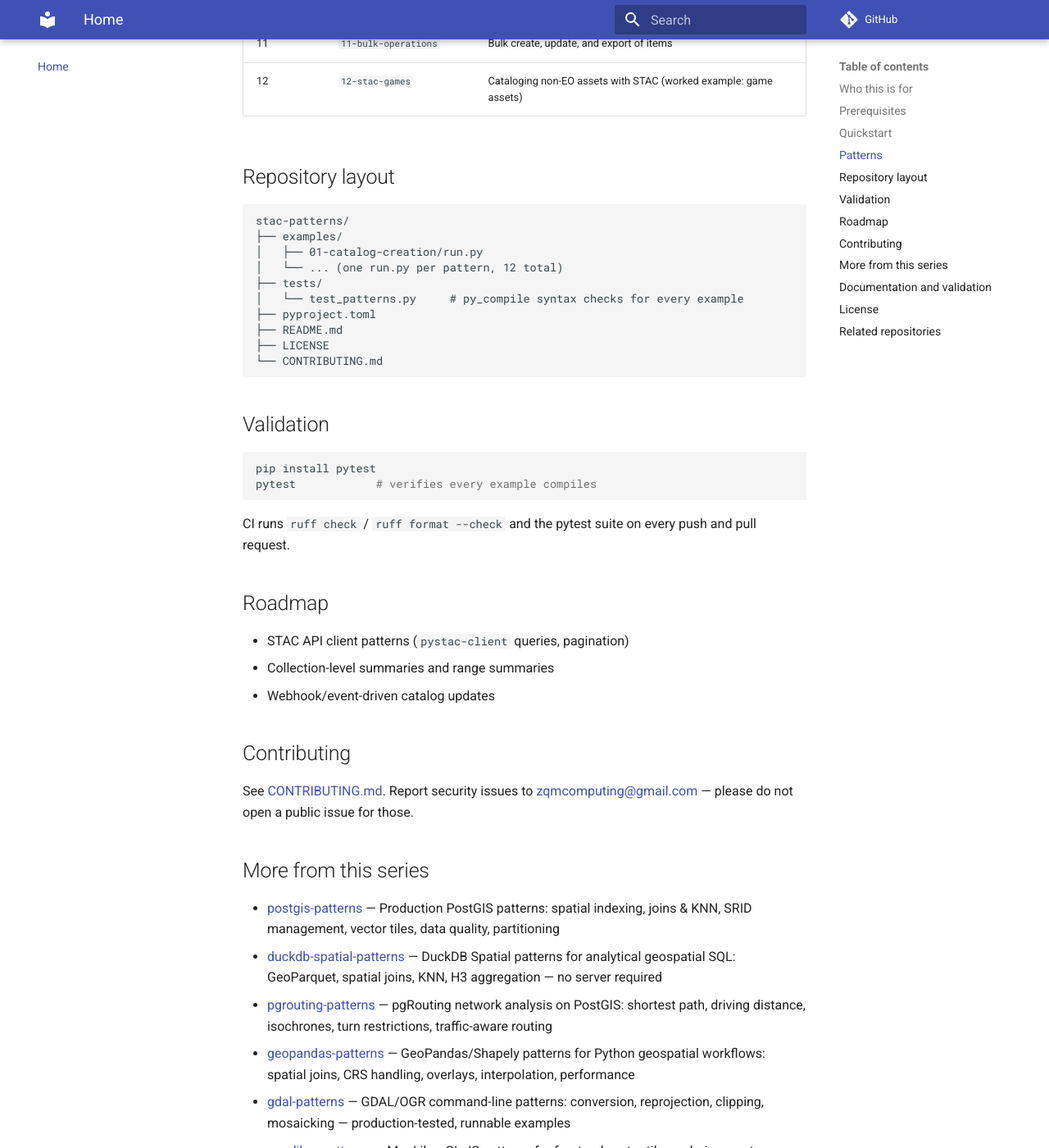
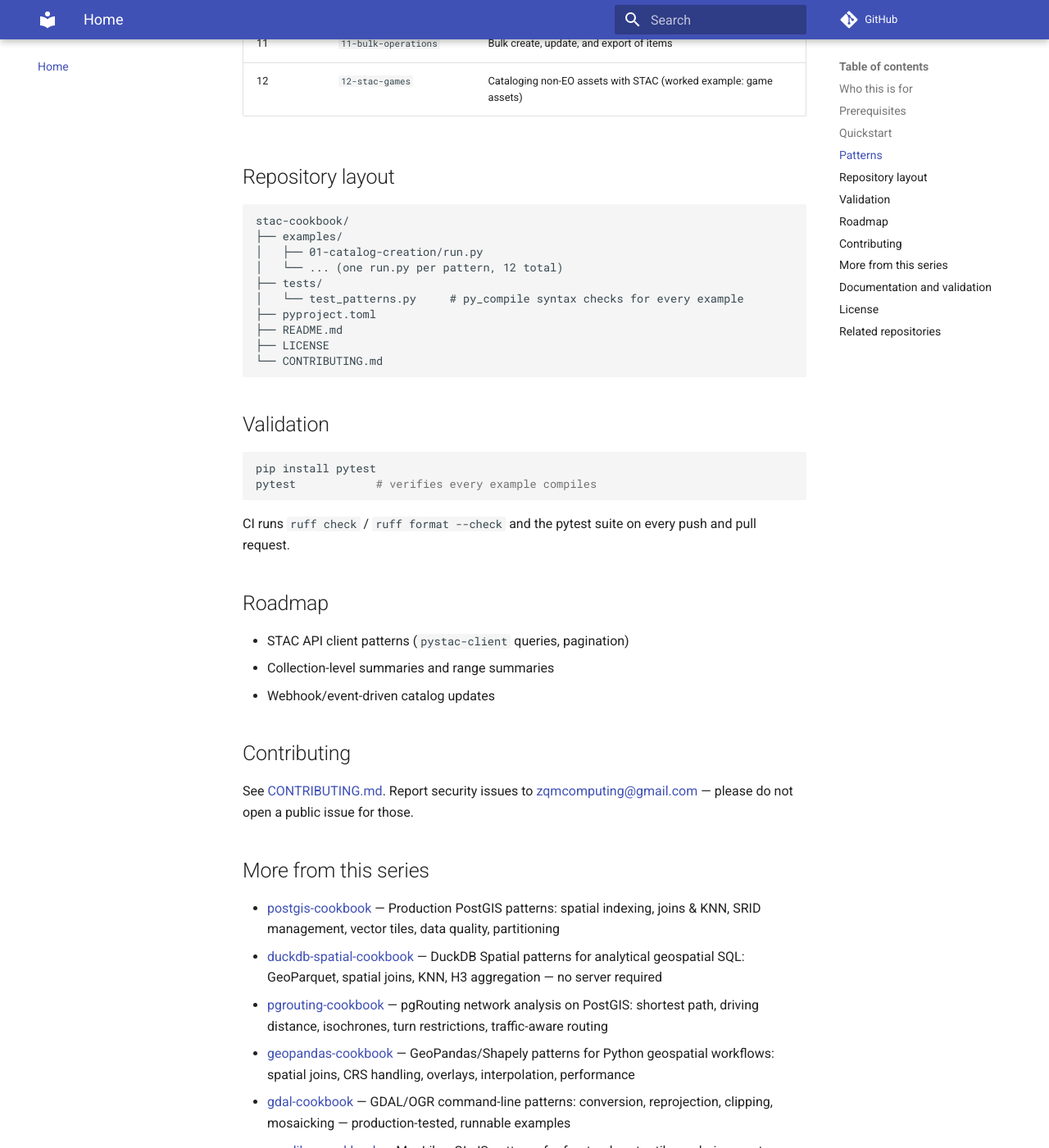
Before and after one commit to ZQM-Computing/stac-cookbook, an MkDocs documentation site: the page built from docs/index.md, in a window 1280 px wide and 1400 px high, scrolled down 1643 px. Shown: the whole window at 82% size. Built offline with MkDocs 1.6.1 and Material for MkDocs 9.7.7, drawn with Linux system fonts in a browser that asks for light colours; comment, search, counter and statistics services are not loaded; some of the changed text lies outside the part shown.

Commit message:
Fix stale *-patterns repo-name refs → *-cookbook

````diff
--- a/docs/index.md
+++ b/docs/index.md
@@ -10,7 +10,7 @@
 <!-- markdownlint-enable MD033 -->
 <!-- ZQM-END -->
 
-[![CI](https://github.com/ZQM-Computing/stac-patterns/actions/workflows/ci.yml/badge.svg)](https://github.com/ZQM-Computing/stac-patterns/actions/workflows/ci.yml)
+[![CI](https://github.com/ZQM-Computing/stac-cookbook/actions/workflows/ci.yml/badge.svg)](https://github.com/ZQM-Computing/stac-cookbook/actions/workflows/ci.yml)
 
 Production-tested STAC patterns for geospatial data discovery — building catalogs, validating items, running search APIs, and wiring STAC metadata into DuckDB analytics and COG serving pipelines.
 
@@ -58,7 +58,7 @@ uvicorn examples/10-stac-api-server/run:app --reload
 ## Repository layout
 
 ```text
-stac-patterns/
+stac-cookbook/
 ├── examples/
 │   ├── 01-catalog-creation/run.py
 │   └── ... (one run.py per pattern, 12 total)
@@ -91,24 +91,24 @@ See [CONTRIBUTING.md](CONTRIBUTING.md). Report security issues to <zqmcomputing@
 
 ## More from this series
 
-- [postgis-patterns](https://github.com/ZQM-Computing/postgis-patterns) — Production PostGIS patterns: spatial indexing, joins & KNN, SRID management, vector tiles, data quality, partitioning
-- [duckdb-spatial-patterns](https://github.com/ZQM-Computing/duckdb-spatial-patterns) — DuckDB Spatial patterns for analytical geospatial SQL: GeoParquet, spatial joins, KNN, H3 aggregation — no server required
-- [pgrouting-patterns](https://github.com/ZQM-Computing/pgrouting-patterns) — pgRouting network analysis on PostGIS: shortest path, driving distance, isochrones, turn restrictions, traffic-aware routing
-- [geopandas-patterns](https://github.com/ZQM-Computing/geopandas-patterns) — GeoPandas/Shapely patterns for Python geospatial workflows: spatial joins, CRS handling, overlays, interpolation, performance
-- [gdal-patterns](https://github.com/ZQM-Computing/gdal-patterns) — GDAL/OGR command-line patterns: conversion, reprojection, clipping, mosaicking — production-tested, runnable examples
-- [maplibre-patterns](https://github.com/ZQM-Computing/maplibre-patterns) — MapLibre GL JS patterns for frontend vector tile rendering: custom layers, 3D terrain, performance tuning, interactive maps
-- [cog-patterns](https://github.com/ZQM-Computing/cog-patterns) — Cloud Optimized GeoTIFF patterns: creation, validation, TiTiler serving, xarray integration, performance benchmarking
-- [geoparquet-patterns](https://github.com/ZQM-Computing/geoparquet-patterns) — GeoParquet patterns for columnar geospatial analytics: partitioning, predicate pushdown, DuckDB/Spark integration
-- [h3-patterns](https://github.com/ZQM-Computing/h3-patterns) — H3 hexagonal grid patterns: indexing, aggregation, visualization, grid comparisons, performance benchmarks
+- [postgis-cookbook](https://github.com/ZQM-Computing/postgis-cookbook) — Production PostGIS patterns: spatial indexing, joins & KNN, SRID management, vector tiles, data quality, partitioning
+- [duckdb-spatial-cookbook](https://github.com/ZQM-Computing/duckdb-spatial-cookbook) — DuckDB Spatial patterns for analytical geospatial SQL: GeoParquet, spatial joins, KNN, H3 aggregation — no server required
+- [pgrouting-cookbook](https://github.com/ZQM-Computing/pgrouting-cookbook) — pgRouting network analysis on PostGIS: shortest path, driving distance, isochrones, turn restrictions, traffic-aware routing
+- [geopandas-cookbook](https://github.com/ZQM-Computing/geopandas-cookbook) — GeoPandas/Shapely patterns for Python geospatial workflows: spatial joins, CRS handling, overlays, interpolation, performance
+- [gdal-cookbook](https://github.com/ZQM-Computing/gdal-cookbook) — GDAL/OGR command-line patterns: conversion, reprojection, clipping, mosaicking — production-tested, runnable examples
+- [maplibre-cookbook](https://github.com/ZQM-Computing/maplibre-cookbook) — MapLibre GL JS patterns for frontend vector tile rendering: custom layers, 3D terrain, performance tuning, interactive maps
+- [cog-cookbook](https://github.com/ZQM-Computing/cog-cookbook) — Cloud Optimized GeoTIFF patterns: creation, validation, TiTiler serving, xarray integration, performance benchmarking
+- [geoparquet-cookbook](https://github.com/ZQM-Computing/geoparquet-cookbook) — GeoParquet patterns for columnar geospatial analytics: partitioning, predicate pushdown, DuckDB/Spark integration
+- [h3-cookbook](https://github.com/ZQM-Computing/h3-cookbook) — H3 hexagonal grid patterns: indexing, aggregation, visualization, grid comparisons, performance benchmarks
 - [qgis-resources](https://github.com/ZQM-Computing/qgis-resources) — QGIS expressions, PyQGIS snippets, Processing scripts, styles, and QField field-collection guides
 - [geospatial-api-reference](https://github.com/ZQM-Computing/geospatial-api-reference) — OGC API – Features reference implementation with FastAPI and PostGIS backends
-- [ollama-fleet-patterns](https://github.com/ZQM-Computing/ollama-fleet-patterns) — Ollama fleet operations: model management, health checks, load-spreading, VRAM budgeting, dependency-light RAG
+- [ollama-fleet-cookbook](https://github.com/ZQM-Computing/ollama-fleet-cookbook) — Ollama fleet operations: model management, health checks, load-spreading, VRAM budgeting, dependency-light RAG
 - [proxmox-ceph-operations](https://github.com/ZQM-Computing/proxmox-ceph-operations) — Proxmox VE + Ceph operations runbooks: health checks, backup discipline, OSD replacement, upgrade checklists
-- [geospatial-patterns](https://github.com/ZQM-Computing/geospatial-patterns) — Umbrella index for all ZQM geospatial pattern repos
+- [geospatial-cookbooks](https://github.com/ZQM-Computing/geospatial-cookbooks) — Umbrella index for all ZQM geospatial pattern repos
 
 ## Documentation and validation
 
-For setup instructions, reproducible examples, data provenance, CRS/SRID assumptions, security guidance, and dependency labels, follow the [ZQM geospatial repository documentation standard](https://github.com/ZQM-Computing/geospatial-patterns/blob/main/docs/repository-documentation-standard.md).
+For setup instructions, reproducible examples, data provenance, CRS/SRID assumptions, security guidance, and dependency labels, follow the [ZQM geospatial repository documentation standard](https://github.com/ZQM-Computing/geospatial-cookbooks/blob/main/docs/repository-documentation-standard.md).
 
 The configured CI workflow is the source of truth for automated checks. A passing workflow establishes only that its checks passed for that commit; it does not certify production deployment or prove that every dependency and operating environment was covered.
 
@@ -118,13 +118,13 @@ MIT — see LICENSE file.
 
 ## Related repositories
 
-- [ZQM Geospatial Patterns](https://github.com/ZQM-Computing/geospatial-patterns) — umbrella index of all geospatial pattern repos
-- [postgis-patterns](https://github.com/ZQM-Computing/postgis-patterns) — production PostGIS patterns & best practices
-- [duckdb-spatial-patterns](https://github.com/ZQM-Computing/duckdb-spatial-patterns) — DuckDB Spatial patterns for analytical geospatial SQL
+- [ZQM Geospatial Patterns](https://github.com/ZQM-Computing/geospatial-cookbooks) — umbrella index of all geospatial pattern repos
+- [postgis-cookbook](https://github.com/ZQM-Computing/postgis-cookbook) — production PostGIS patterns & best practices
+- [duckdb-spatial-cookbook](https://github.com/ZQM-Computing/duckdb-spatial-cookbook) — DuckDB Spatial patterns for analytical geospatial SQL
 - [geospatial-api-reference](https://github.com/ZQM-Computing/geospatial-api-reference) — OGC API - Features with FastAPI + PostGIS
 - [qgis-resources](https://github.com/ZQM-Computing/qgis-resources) — QGIS expressions, PyQGIS, styles, and QField guides
 - [proxmox-ceph-operations](https://github.com/ZQM-Computing/proxmox-ceph-operations) — Proxmox VE + Ceph operations runbooks
-- [ollama-fleet-patterns](https://github.com/ZQM-Computing/ollama-fleet-patterns) — Ollama fleet operations & a minimal RAG reference
+- [ollama-fleet-cookbook](https://github.com/ZQM-Computing/ollama-fleet-cookbook) — Ollama fleet operations & a minimal RAG reference
 
 *Part of [ZQM Computing](https://github.com/ZQM-Computing) — geospatial engineering, scientific computing, and infrastructure patterns; the geospatial arm of [ZQM Labs](https://zqmlabs.com), makers of Z's Quests & Mischief location games.*
 
--- a/mkdocs.yml
+++ b/mkdocs.yml
@@ -2,7 +2,7 @@
 site_url: https://stac.zqmlabs.com/
 site_description: STAC patterns for geospatial data discovery — catalog creation, item validation, search API, bulk ops
 site_author: ZQM Computing
-repo_url: https://github.com/ZQM-Computing/stac-patterns
+repo_url: https://github.com/ZQM-Computing/stac-cookbook
 
 theme:
   name: material
--- a/pyproject.toml
+++ b/pyproject.toml
@@ -1,5 +1,5 @@
 [project]
-name = "stac-patterns"
+name = "stac-cookbook"
 version = "0.1.0"
 description = "STAC patterns for geospatial data discovery"
 readme = "README.md"
@@ -9,7 +9,7 @@ authors = [{name = "ZQM Computing", email = "zqmcomputing@gmail.com"}]
 keywords = ["stac", "earth-observation", "satellite", "geospatial", "metadata"]
 
 [project.urls]
-Homepage = "https://github.com/ZQM-Computing/stac-patterns"
+Homepage = "https://github.com/ZQM-Computing/stac-cookbook"
 
 [tool.ruff]
 line-length = 120
````
Also changed, not shown: 1 other file.
